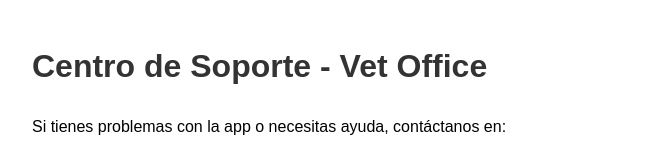
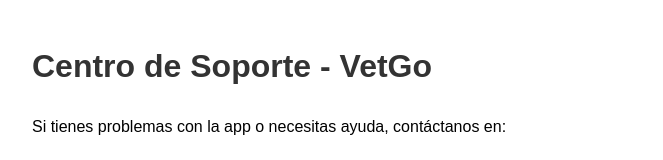
Before and after one commit to nicolasansoleaga/soporte-app-Vet-office, a plain HTML site: page index.html in a window 1280 px wide. Shown: the top 160 px of the page, without its empty margins (308-971 px from the left). Drawn offline with Linux system fonts and the light colour scheme.

Commit message:
Update title and heading for VetGo branding

```diff
--- a/index.html
+++ b/index.html
@@ -2,14 +2,14 @@
 <html lang="es">
 <head>
     <meta charset="UTF-8">
-    <title>Soporte - Vet Office</title>
+    <title>Soporte - VetGo</title>
     <style>
         body { font-family: sans-serif; line-height: 1.6; padding: 20px; max-width: 600px; margin: auto; }
         h1 { color: #333; }
         </style>
 </head>
 <body>
-    <h1>Centro de Soporte - Vet Office</h1>
+    <h1>Centro de Soporte - VetGo</h1>
     <p>Si tienes problemas con la app o necesitas ayuda, contáctanos en:</p>
     <p><strong>[nicolasansoleaga@gmail.com]</strong></p>
     <hr>
```
